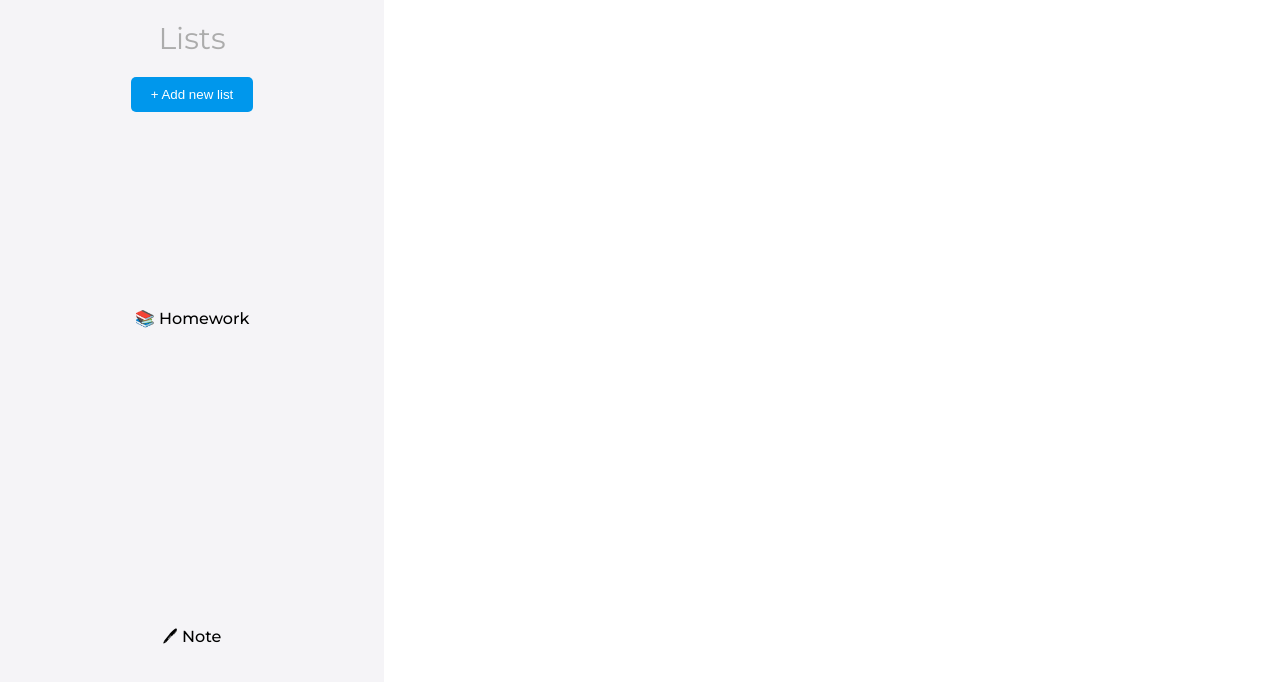
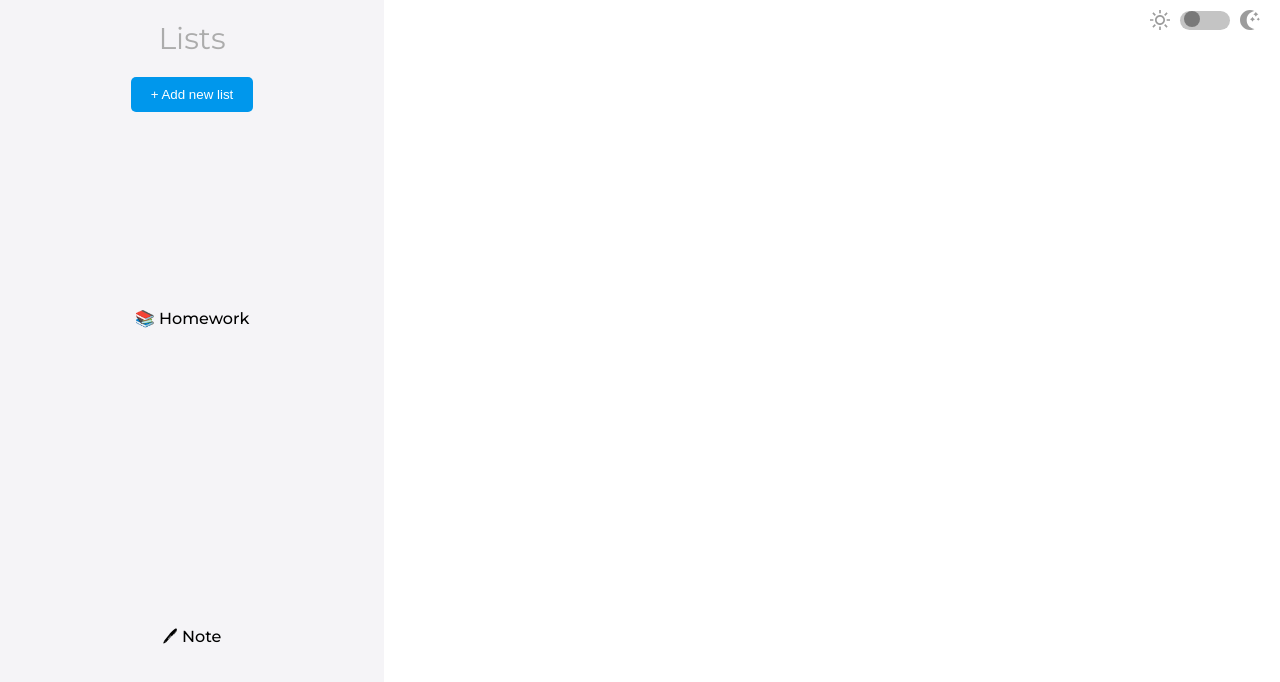
Before and after one commit to FraCav99/To-P-Do, a website: page dist/index.html in a window 1280 px wide. Drawn offline with Linux system fonts and the light colour scheme.

Commit message:
Create the current list container, switch mode button and relative styles

```diff
--- a/dist/index.html
+++ b/dist/index.html
@@ -30,6 +30,19 @@
         </div>
     </div>
 
+    <!-- List Container -->
+    <div class="current__list__container">
+        <div class="switch-mode-container">
+            <svg class="sun" xmlns="http://www.w3.org/2000/svg" width="24" height="24" viewBox="0 0 24 24"><path d="M4.069 13h-4.069v-2h4.069c-.041.328-.069.661-.069 1s.028.672.069 1zm3.034-7.312l-2.881-2.881-1.414 1.414 2.881 2.881c.411-.529.885-1.003 1.414-1.414zm11.209 1.414l2.881-2.881-1.414-1.414-2.881 2.881c.528.411 1.002.886 1.414 1.414zm-6.312-3.102c.339 0 .672.028 1 .069v-4.069h-2v4.069c.328-.041.661-.069 1-.069zm0 16c-.339 0-.672-.028-1-.069v4.069h2v-4.069c-.328.041-.661.069-1 .069zm7.931-9c.041.328.069.661.069 1s-.028.672-.069 1h4.069v-2h-4.069zm-3.033 7.312l2.88 2.88 1.415-1.414-2.88-2.88c-.412.528-.886 1.002-1.415 1.414zm-11.21-1.415l-2.88 2.88 1.414 1.414 2.88-2.88c-.528-.411-1.003-.885-1.414-1.414zm2.312-4.897c0 2.206 1.794 4 4 4s4-1.794 4-4-1.794-4-4-4-4 1.794-4 4zm10 0c0 3.314-2.686 6-6 6s-6-2.686-6-6 2.686-6 6-6 6 2.686 6 6z"/></svg>
+            <label class="switch">
+                <input type="checkbox">
+                <span class="slider round"></span>
+            </label>
+            <svg class="moon" xmlns="http://www.w3.org/2000/svg" width="24" height="24" viewBox="0 0 24 24"><path d="M12 10.999c1.437.438 2.562 1.564 2.999 3.001.44-1.437 1.565-2.562 3.001-3-1.436-.439-2.561-1.563-3.001-3-.437 1.436-1.562 2.561-2.999 2.999zm8.001.001c.958.293 1.707 1.042 2 2.001.291-.959 1.042-1.709 1.999-2.001-.957-.292-1.707-1.042-2-2-.293.958-1.042 1.708-1.999 2zm-1-9c-.437 1.437-1.563 2.562-2.998 3.001 1.438.44 2.561 1.564 3.001 3.002.437-1.438 1.563-2.563 2.996-3.002-1.433-.437-2.559-1.564-2.999-3.001zm-7.001 22c-6.617 0-12-5.383-12-12s5.383-12 12-12c1.894 0 3.63.497 5.37 1.179-2.948.504-9.37 3.266-9.37 10.821 0 7.454 5.917 10.208 9.37 10.821-1.5.846-3.476 1.179-5.37 1.179z"/></svg>
+        </div>
+
+    </div>
+
     <!-- Javascript -->
     <script src="main.js"></script>
 </body>
--- /dev/null
+++ b/dist/scss/_current-list-container.scss
@@ -0,0 +1,76 @@
+.current__list__container {
+  width: 70%;
+
+  .switch-mode-container {
+    display: flex;
+    justify-content: flex-end;
+    align-items: center;
+    padding-right: 20px;
+    padding-top: 10px;
+  }
+
+  .sun,
+  .moon {
+    fill: $AbitMoreGrey;
+    width: 20px;
+    height: 20px;
+  }
+
+  .switch {
+    margin: 0px 10px;
+    width: 50px;
+    display: inline-block;
+    position: relative;
+    border-radius: 50px;
+  }
+
+  input {
+    opacity: 0;
+    width: 0;
+    height: 0;
+
+    &:checked + .slider {
+      background-color: #2f2f2f;
+    }
+
+    &:focus + .slider {
+      box-shadow: 0 0 1px rgb(255, 77, 211);
+    }
+
+    &:checked + .slider:before {
+      transform: translateX(25px);
+    }
+  }
+
+  .slider {
+    position: absolute;
+    cursor: pointer;
+    top: 0;
+    left: 0;
+    right: 0;
+    bottom: 0;
+    -webkit-transition: 0.4s;
+    transition: 0.4s;
+    border-radius: 50px;
+    background-color: $graySwitch;
+
+    &:before {
+      position: absolute;
+      content: "";
+      height: 16px;
+      width: 16px;
+      left: 4px;
+      bottom: 3px;
+      background-color: $grayBall;
+      -webkit-transition: 0.4s;
+      transition: 0.4s;
+    }
+  }
+
+  .round {
+    border-radius: 34px;
+    &:before {
+      border-radius: 50%;
+    }
+  }
+}
--- a/dist/scss/_globals.scss
+++ b/dist/scss/_globals.scss
@@ -6,6 +6,7 @@
 
 body {
   font-family: "Montserrat", sans-serif;
+  display: flex;
 }
 
 li {
--- a/dist/scss/main.css
+++ b/dist/scss/main.css
@@ -7,6 +7,9 @@
 
 body {
   font-family: "Montserrat", sans-serif;
+  display: -webkit-box;
+  display: -ms-flexbox;
+  display: flex;
 }
 
 li {
@@ -95,4 +98,90 @@ li {
           box-shadow: 0px 0px 5px 0px #0097ec;
   border-radius: 5px;
 }
+
+.current__list__container {
+  width: 70%;
+}
+
+.current__list__container .switch-mode-container {
+  display: -webkit-box;
+  display: -ms-flexbox;
+  display: flex;
+  -webkit-box-pack: end;
+      -ms-flex-pack: end;
+          justify-content: flex-end;
+  -webkit-box-align: center;
+      -ms-flex-align: center;
+          align-items: center;
+  padding-right: 20px;
+  padding-top: 10px;
+}
+
+.current__list__container .sun,
+.current__list__container .moon {
+  fill: #9c9c9c;
+  width: 20px;
+  height: 20px;
+}
+
+.current__list__container .switch {
+  margin: 0px 10px;
+  width: 50px;
+  display: inline-block;
+  position: relative;
+  border-radius: 50px;
+}
+
+.current__list__container input {
+  opacity: 0;
+  width: 0;
+  height: 0;
+}
+
+.current__list__container input:checked + .slider {
+  background-color: #2f2f2f;
+}
+
+.current__list__container input:focus + .slider {
+  -webkit-box-shadow: 0 0 1px #ff4dd3;
+          box-shadow: 0 0 1px #ff4dd3;
+}
+
+.current__list__container input:checked + .slider:before {
+  -webkit-transform: translateX(25px);
+          transform: translateX(25px);
+}
+
+.current__list__container .slider {
+  position: absolute;
+  cursor: pointer;
+  top: 0;
+  left: 0;
+  right: 0;
+  bottom: 0;
+  -webkit-transition: 0.4s;
+  transition: 0.4s;
+  border-radius: 50px;
+  background-color: #c4c4c4;
+}
+
+.current__list__container .slider:before {
+  position: absolute;
+  content: "";
+  height: 16px;
+  width: 16px;
+  left: 4px;
+  bottom: 3px;
+  background-color: #797979;
+  -webkit-transition: 0.4s;
+  transition: 0.4s;
+}
+
+.current__list__container .round {
+  border-radius: 34px;
+}
+
+.current__list__container .round:before {
+  border-radius: 50%;
+}
 /*# sourceMappingURL=main.css.map */
--- a/dist/scss/main.scss
+++ b/dist/scss/main.scss
@@ -1,2 +1,3 @@
 @import "./globals";
 @import "./sidebar";
+@import "./current-list-container";
```
Also changed, not shown: 1 other file.
